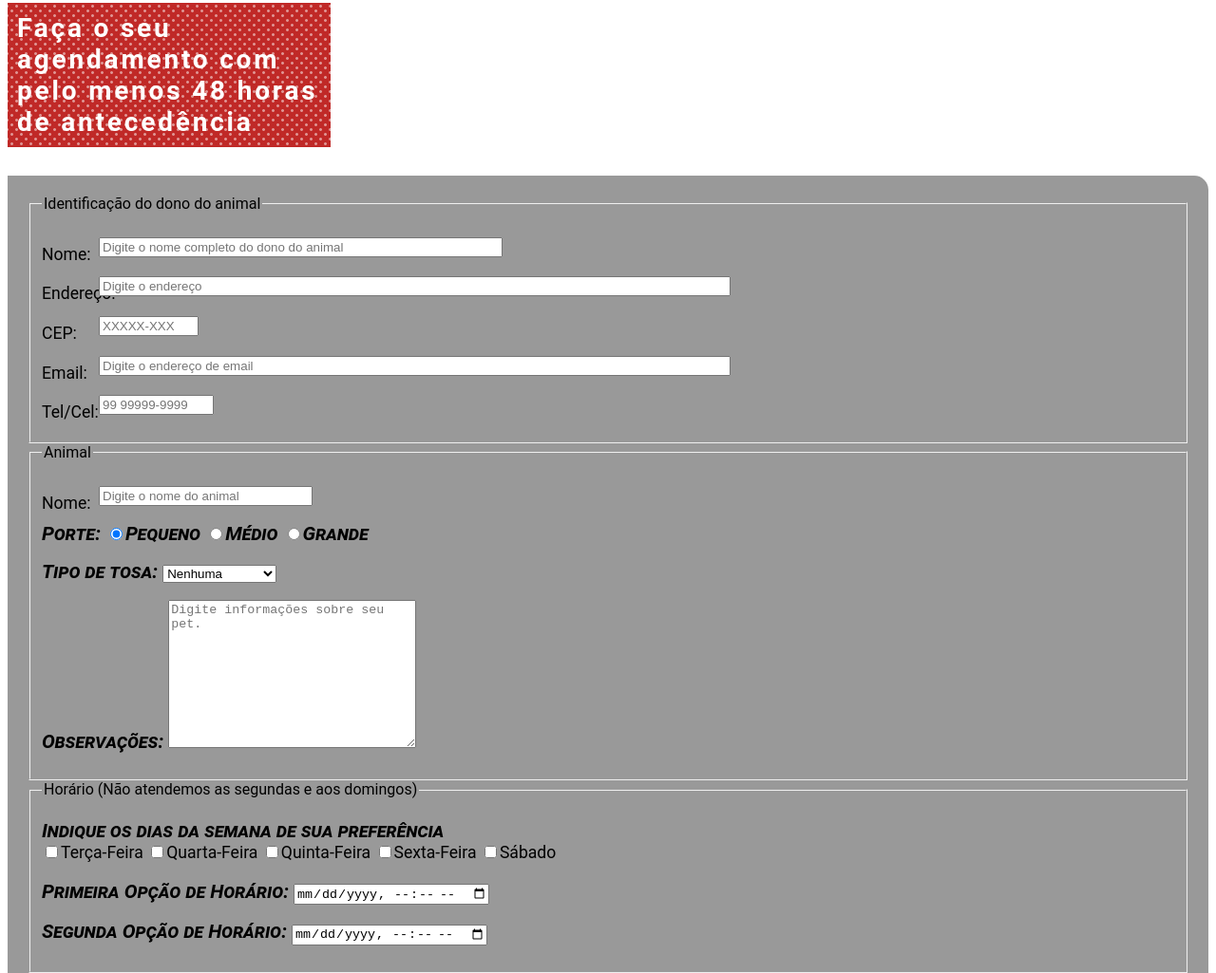
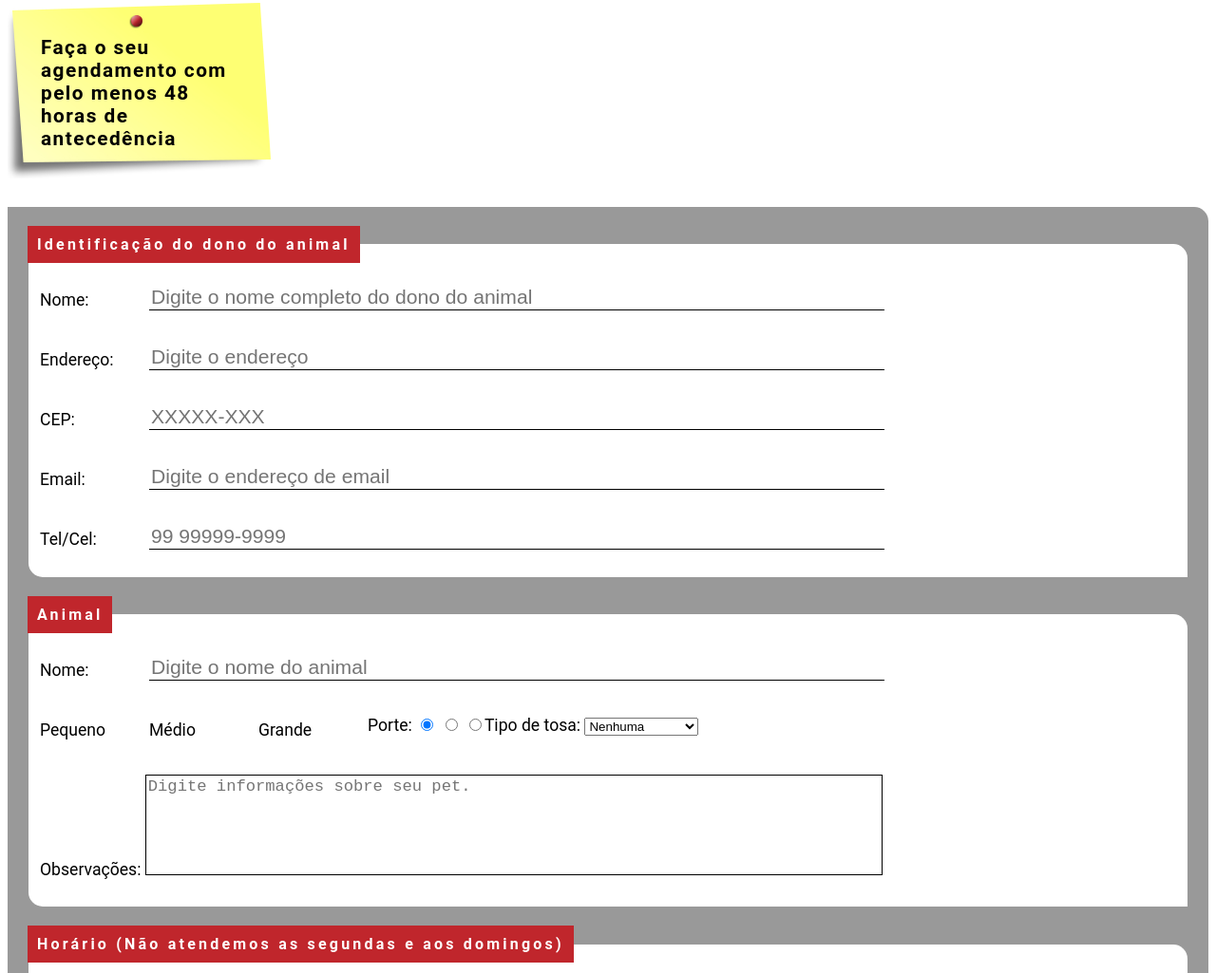
Before and after one commit to davidtahim/projeto_petshop, a plain HTML site: page banho-e-tosa.html in a window 1280 px wide. Shown: the part 220-1245 px from the top of the page at 95% size. Drawn offline with Linux system fonts and the light colour scheme.

Commit message:
formulário e página do banho e tosa

```diff
--- a/banho-e-tosa.html
+++ b/banho-e-tosa.html
@@ -7,7 +7,7 @@
     <link rel="stylesheet" href="css/principal.css">
 </head>
 
-<body>
+<body id="banhoetosa">
     <nav>
         <ul>
 
@@ -50,9 +50,9 @@
             <p><label for="nome_animal">Nome:</label> <input type="text" name="nome_animal" id="nome_animal" size="25"
                     maxlength="40" placeholder="Digite o nome do animal" /></p>
             <p>Porte:
-                <input type="radio" name="porte_animal" id="animal_pequeno" value="animal_pequeno" checked>Pequeno
-                <input type="radio" name="porte_animal" id="animal_medio" value="animal_medio">Médio
-                <input type="radio" name="porte_animal" id="animal_grande" value="animal_grande">Grande
+                <input type="radio" name="porte_animal" id="animal_pequeno" value="animal_pequeno" checked><label for="animal_pequeno" class="labelsimples">Pequeno</label>
+                <input type="radio" name="porte_animal" id="animal_medio" value="animal_medio"><label for="animal_medio" class="labelsimples">Médio</label>
+                <input type="radio" name="porte_animal" id="animal_grande" value="animal_grande"><label for="animal_grande" class="labelsimples">Grande</label>
             </p>
             <p>
                 Tipo de tosa:
--- a/css/principal.css
+++ b/css/principal.css
@@ -216,3 +216,75 @@ body {
 #produtos tr:hover{
     background-color:#feff76;
 }
+
+/* Início do banho e tosa  */
+
+#banhoetosa fieldset {
+    background-color: white;
+    border-radius: 0 15px;
+    border: none;
+    margin-bottom: 20px;
+}
+
+#banhoetosa fieldset legend {
+    background-color: #c0262c;
+    color:white;
+    font-weight: bold;
+    letter-spacing: 0.2em;
+    padding: 10px;
+    margin-left: -13px;
+}
+
+#banhoetosa fieldset label {
+    display: block;
+    margin-top: 5px;
+    float: left;
+    width: 115px;
+}
+
+#banhoetosa fieldset input[type="text"],
+#banhoetosa fieldset input[type="email"],
+#banhoetosa fieldset input[type="datetime-local"] {
+    border: none;
+    border-bottom: black solid 1px;
+    font-size: 1.2em;
+    color: #000000;
+    width: 770px;
+}
+
+#banhoetosa textarea#q_obs {
+    border: none;
+    border: black solid 1px;
+    font-size: 1.2em;
+    color: black;
+    width: 770px;
+    resize: none;
+    height: 100px;
+}
+
+#banhoetosa p {
+    float: left;
+}
+
+#banhoetosa p::first-line {
+    font-size: inherit;
+    font-variant: inherit;
+    font-weight: inherit;
+    font-style: inherit;
+}
+
+.labelsimples {
+    display: inline;
+    float: none;
+}
+
+#banhoetosa main h2 {
+    background: #fef84f url(/Multimidia/postit.jpg) no-repeat top left;
+    color: #000000;
+    padding: 35px;
+    width: 207px;
+    height: 115px;
+    font-size: 1.3em;
+    letter-spacing: 0.07em;
+
+}
```
